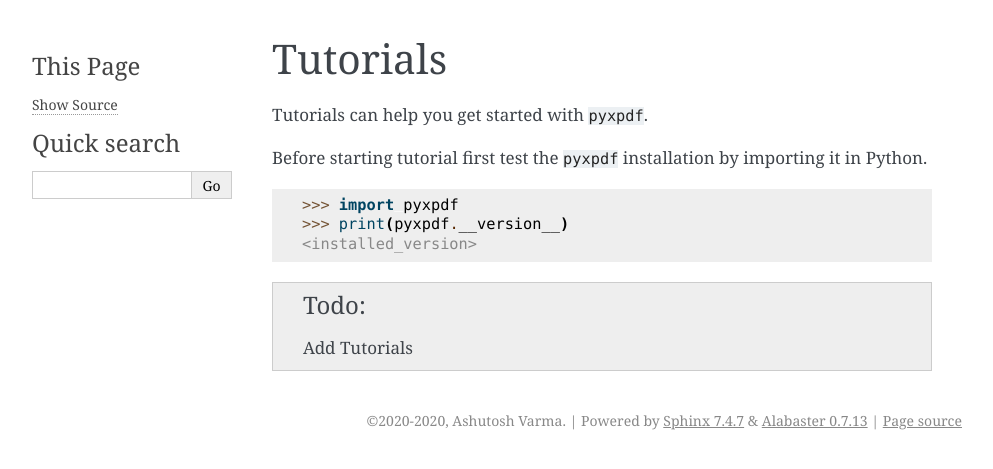
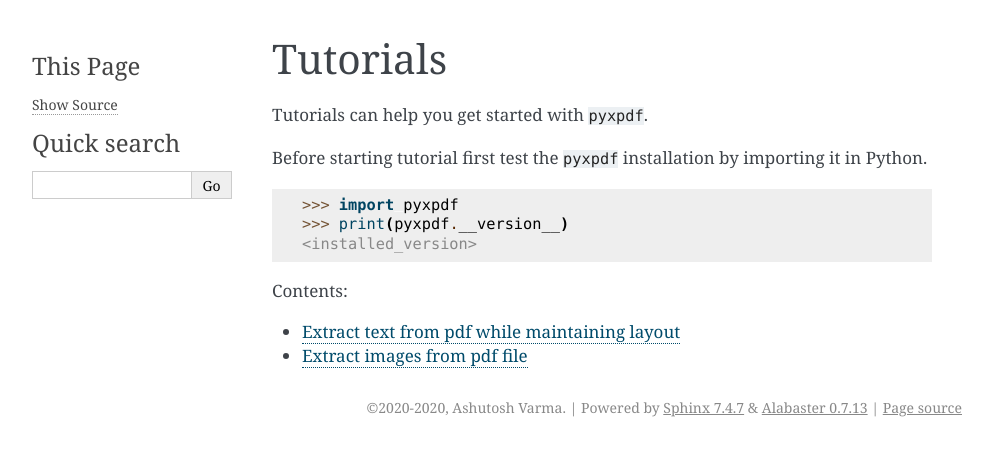
Before and after one commit to ashutoshvarma/pyxpdf, a Sphinx documentation site: the page built from docs/tutorial/index.rst, in a window 1280 px wide. Shown: the top 469 px of the page, without its empty margins (148-1141 px from the left). Built offline with Sphinx 7.4.7, drawn with Linux system fonts in a browser that asks for light colours.

Commit message:
docs: add tutorials

```diff
--- a/docs/tutorial/index.rst
+++ b/docs/tutorial/index.rst
@@ -16,8 +16,7 @@ importing it in Python.
 
 .. toctree::
     :maxdepth: 1
+    :caption: Contents:
 
-
-.. todo::
-
-    Add Tutorials
+    extract_text
+    extract_images
```
Also changed, not shown: docs/tutorial/extract_images.rst (added, +28 -0 lines), docs/tutorial/extract_text.rst (added, +37 -0 lines).
